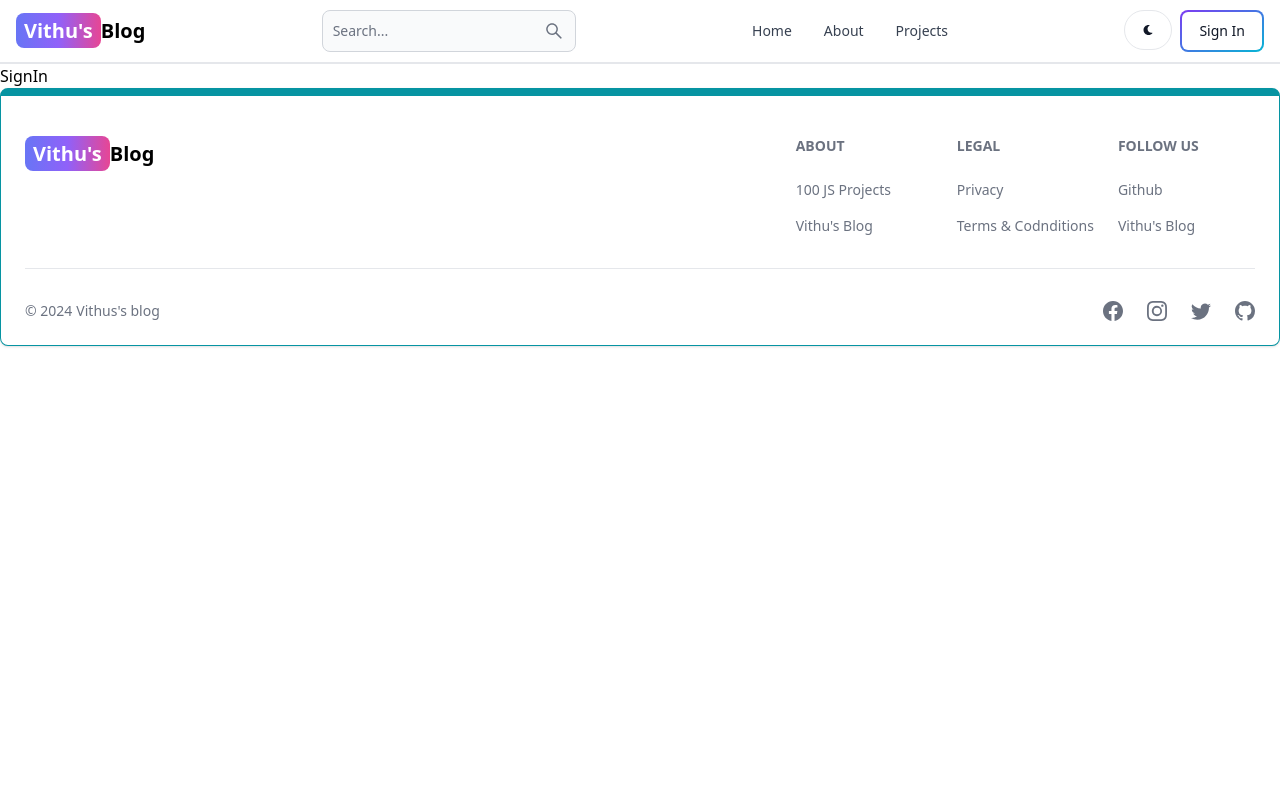
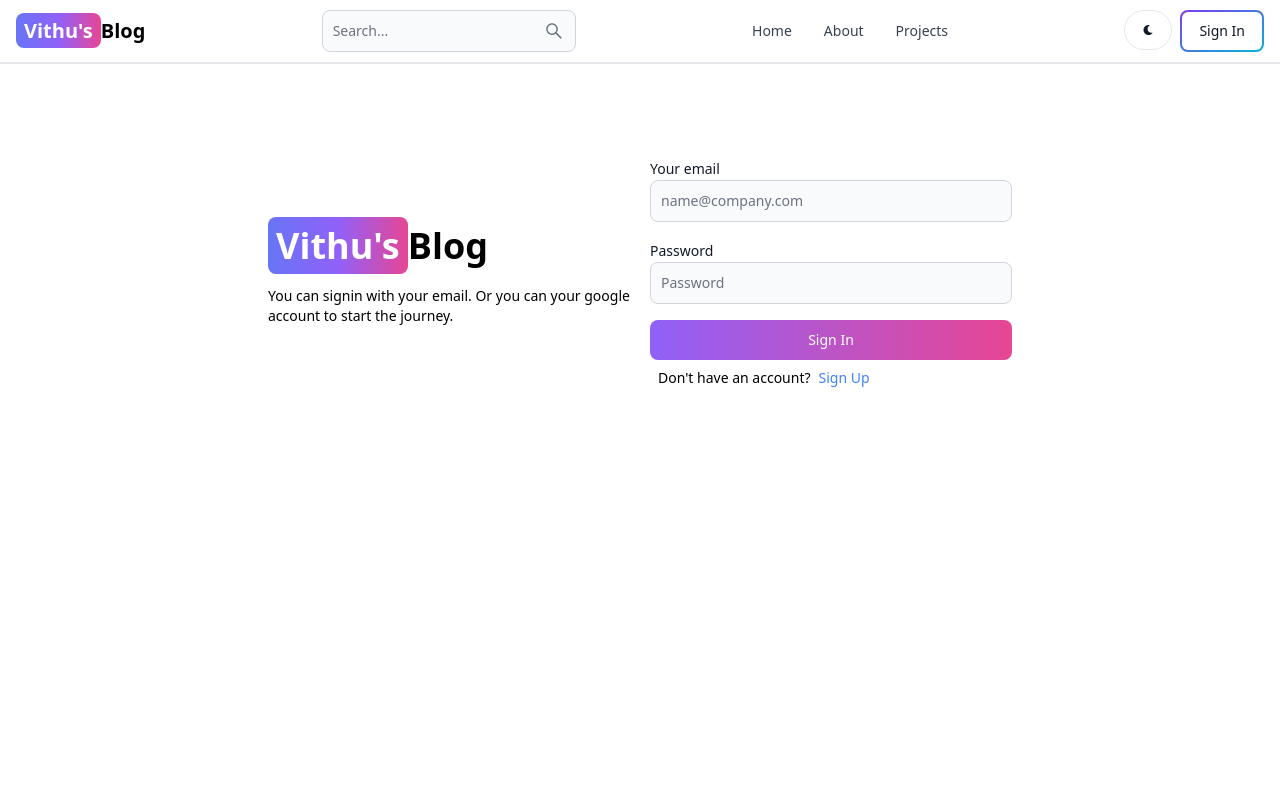
Before and after one commit to RavikrishnanVithushan/Blog-App, a React (Vite) app in the folder client/: page /signin in a window 1280 px wide. Shown: the top 800 px of the page. Built offline with nearby package versions, Linux system fonts and the light colour scheme.

Commit message:
Sign in feature added

```diff
--- a/client/src/pages/Home.jsx
+++ b/client/src/pages/Home.jsx
@@ -4,7 +4,7 @@
 export default function Home() {
   return (
     <div>
-
+        Home
     </div>
   )
 }
--- a/client/src/pages/SignIn.jsx
+++ b/client/src/pages/SignIn.jsx
@@ -1,7 +1,93 @@
-import React from 'react'
+import { Alert, Button, Label, Spinner, TextInput } from 'flowbite-react'
+import React, { useState } from 'react'
+import { Link,useNavigate } from 'react-router-dom'
 
 export default function SignIn() {
+  const [formData,setFormData] = useState({});
+  const [errorMessage,setErrorMessage] = useState(null);
+  const [loading,setLoading] = useState(false);
+  const navigate = useNavigate();
+
+  const handleChange =(e)=>{
+    setFormData({...formData,[e.target.id]:e.target.value.trim()});
+  }
+
+  const handleSubmit = async (e) => {
+    e.preventDefault();
+    if( !formData.email || !formData.password){
+      return setErrorMessage('Please fill out all the fields')
+    }
+    try{
+      setLoading(true);
+      setErrorMessage(null);
+      const res = await fetch('/api/auth/signin',{
+        method:'POST',
+        headers:{'Content-Type':'application/json'},
+        body:JSON.stringify(formData),
+      });
+      const data = await res.json();
+      if(data.success===false){
+        return setErrorMessage(data.message);
+      }
+      setLoading(false);
+
+      if (res.ok){
+        navigate('/home')
+      }
+
+    }catch(error){
+      setErrorMessage(error.message);
+      setLoading(false);
+    }
+  }
   return (
-    <div>SignIn</div>
+    <div className='min-h-screen mt-20'>
+      <div className='flex p-3 max-w-3xl mx-auto flex-col md:flex-row md:items-center gap-5'>
+        <div className='flex-1'>
+          <Link to="/" className='font-bold dark:text-white text-4xl'>
+          <span className='px-2 py-1 bg-gradient-to-r from-indigo-500 via-purple-500 to-pink-500 rounded-lg text-white'>Vithu's</span>
+            Blog
+          </Link>
+          <p className='text-sm mt-5'>
+            You can signin with your  email. Or you can your google account to start the journey.
+          </p>
+        </div>
+        <div className='flex-1'>
+          <form className='flex flex-col gap-4' onSubmit={handleSubmit}>
+            <div>
+              <Label value='Your email'/>
+              <TextInput type='email' placeholder='name@company.com' id='email' onChange={handleChange} />
+            </div>
+            <div>
+              <Label value='Password'/>
+              <TextInput type='password' placeholder='Password' id='password' onChange={handleChange} />
+            </div>
+            <Button gradientDuoTone='purpleToPink' type='submit' disabled={loading}>
+              {
+                loading ? (
+                  <>
+                <Spinner size='sm'/>
+                 <span className='pl-3'>Loading...</span>
+                 </>
+                ) : 'Sign In'
+              }
+            </Button>
+          </form>
+          <div className='flex gap-2 text-sm m-2 '>
+            <span>Don't have an account?</span>
+            <Link to='/signup' className='text-blue-500'>
+              Sign Up
+            </Link>
+          </div>
+          {
+            errorMessage && (
+              <Alert className='mt-5' color='failure' >
+                {errorMessage}
+              </Alert>
+            )
+          }
+        </div>
+      </div>
+    </div>
   )
 }
```
